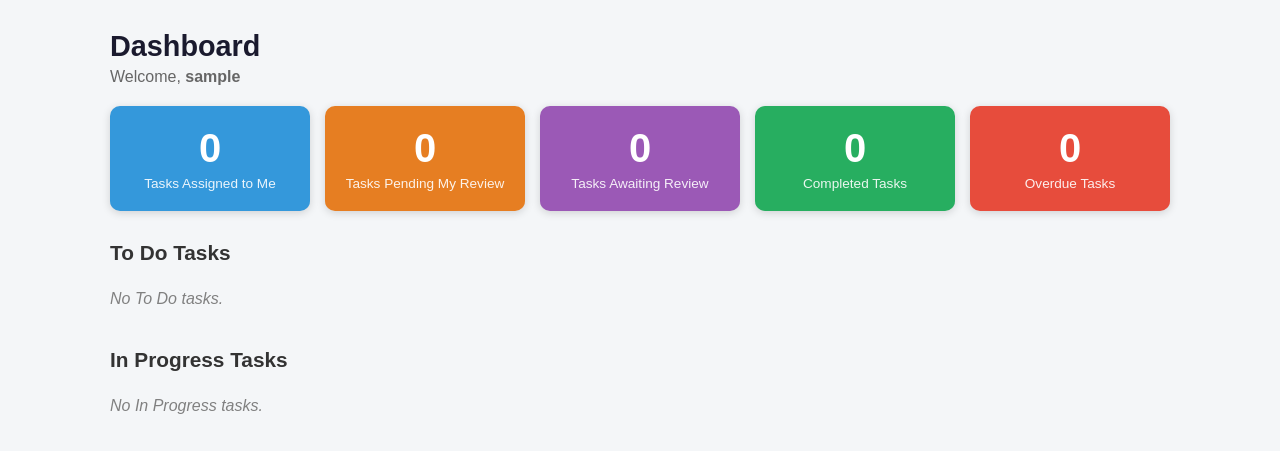
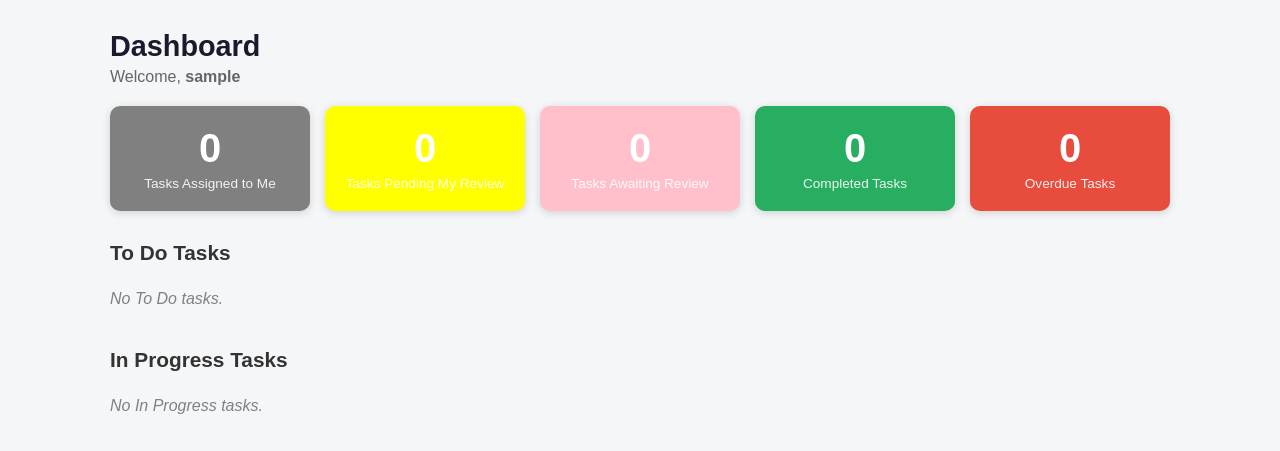
Before and after one commit to AKASH767658/task-workflow-project, a Flask app: page /dashboard in a window 1280 px wide. Shown: the part 50-501 px from the top of the page. Run offline with Flask 3, Linux system fonts and the light colour scheme; the visitor is signed in with stand-in values (Sample User, id 1).

Commit message:
branch1 color changes

```diff
--- a/static/style.css
+++ b/static/style.css
@@ -55,9 +55,9 @@ h2 { font-size: 1.3rem; color: #333; margin: 30px 0 12px; }
 }
 .box-count { font-size: 2.5rem; font-weight: bold; }
 .box-label { font-size: 0.85rem; margin-top: 5px; opacity: 0.9; }
-.box-blue   { background: #3498db; }
-.box-orange { background: #e67e22; }
-.box-purple { background: #9b59b6; }
+.box-blue   { background: gray; }
+.box-orange { background: yellow; }
+.box-purple { background: pink; }
 .box-green  { background: #27ae60; }
 .box-red    { background: #e74c3c; }
 
```
